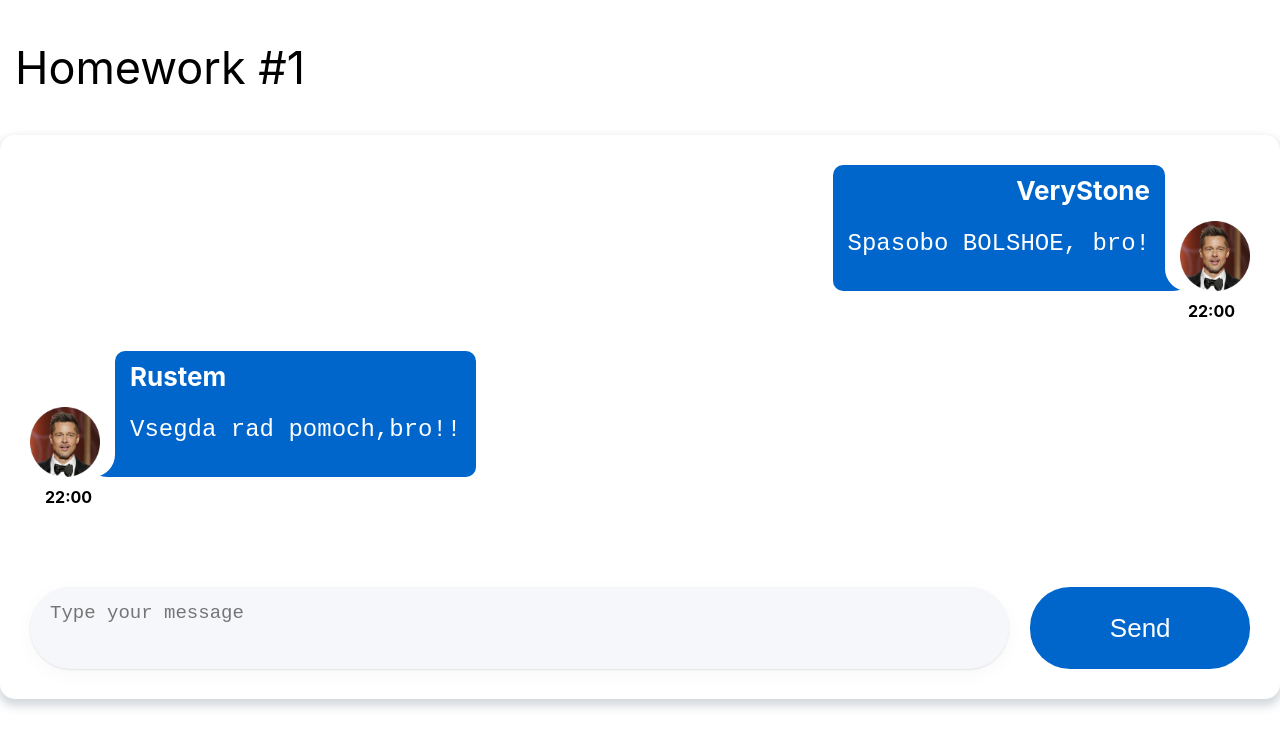
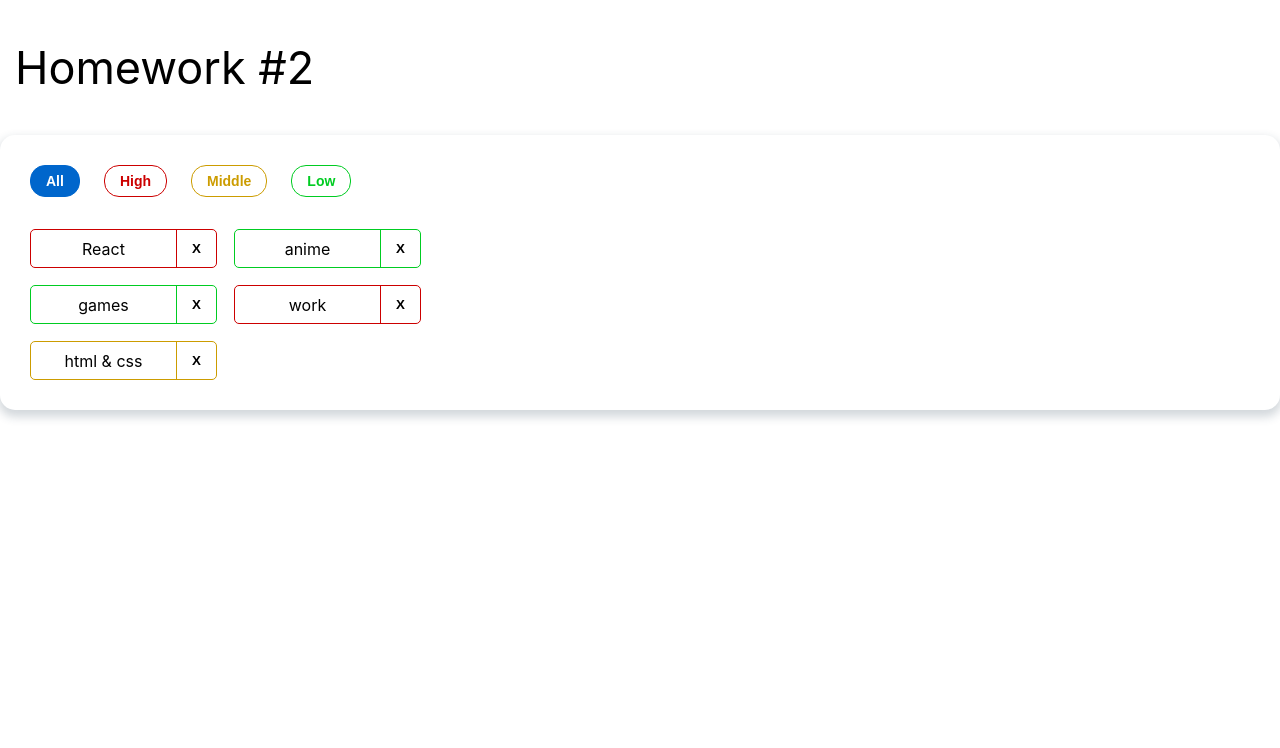
Before and after one commit to VeryStone69/frontEnd_mastery_hub, a React (Create React App) app: page / in a window 1280 px wide. Shown: the top 748 px of the page. Built offline with nearby package versions, Linux system fonts and the light colour scheme.

Commit message:
add: homework 2

```diff
--- a/package.json
+++ b/package.json
@@ -30,7 +30,7 @@
     "build": "react-scripts build",
     "test": "react-scripts test",
     "eject": "react-scripts eject",
-    "predeploy": "npm run build",
+    "predeploy": "yarn run build",
     "deploy": "gh-pages -d build"
   },
   "eslintConfig": {
--- a/src/s1-main/App.tsx
+++ b/src/s1-main/App.tsx
@@ -6,9 +6,9 @@ import HW2 from '../s2-homeworks/hw02/HW2';
 function App() {
     return (
         <div className={s.App}>
-            <HW1/>
+            {/*<HW1/>*/}
             {/*раскомментировать по ходу выполнения*/}
-            {/*<HW2/>*/}
+            <HW2/>
             {/*<HW3/>*/}
             {/*<HW4/>*/}
 
```
